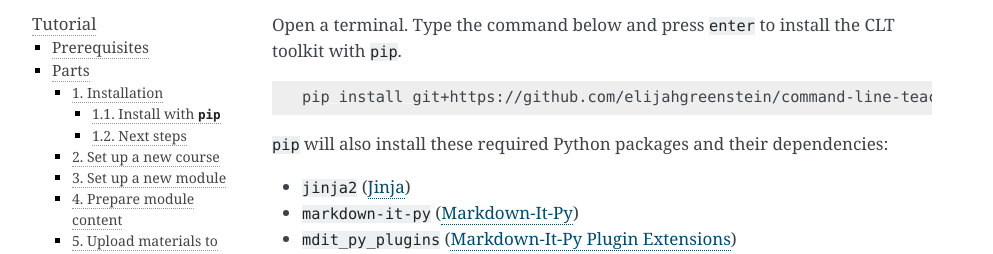
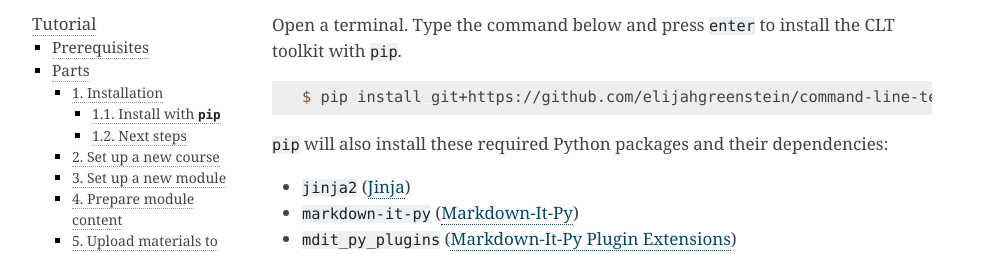
Before and after one commit to elijahgreenstein/command-line-teaching, a Sphinx documentation site: the page built from docs/source/tutorial/installation.rst, in a window 1280 px wide. Shown: the part 203-457 px from the top of the page, without its empty margins (148-1141 px from the left). Built offline with Sphinx 7.4.7, drawn with Linux system fonts in a browser that asks for light colours.

Commit message:
Consistently use console code blocks for CLI
Add prompt `$` before command (n.b. the prompt cannot be highlighted
with the cursor).

```diff
--- a/docs/source/howto/course.rst
+++ b/docs/source/howto/course.rst
@@ -10,9 +10,9 @@ Setup
 
 Use the ``newcourse`` tool to create a new course:
 
-.. code-block:: bash
+.. code-block:: console
 
-   clt newcourse <NAME>
+   $ clt newcourse <NAME>
 
 Answer the questions. After the ``newcourse`` tool creates course files, open ``<NAME>/_conf/settings.yam``.
 
--- a/docs/source/howto/module.rst
+++ b/docs/source/howto/module.rst
@@ -10,9 +10,9 @@ Setup
 
 Set up a new module with the ``addmod`` tool (replace ``<MODULE>`` with the module directory name):
 
-.. code-block:: bash
+.. code-block:: console
 
-  clt addmod <MODULE>
+  $ clt addmod <MODULE>
 
 Answer the questions; the ``addmod`` tool will create the files listed under ``<MODULE>``:
 
--- a/docs/source/tutorial/course.rst
+++ b/docs/source/tutorial/course.rst
@@ -19,9 +19,9 @@ Create a new course
 
 We are now ready to set up a new course. We can access the CLT toolkit with the command ``clt``, followed by the name of a "tool." To create a new course, we use the ``newcourse`` tool followed by the name of a directory. For this tutorial, we will set up our new course in a directory named ``CLT101``. Type the following command and press ``enter``:
 
-.. code-block:: bash
+.. code-block:: console
 
-  clt newcourse CLT101
+  $ clt newcourse CLT101
 
 You will now be asked a series of questions:
 
--- a/docs/source/tutorial/installation.rst
+++ b/docs/source/tutorial/installation.rst
@@ -10,9 +10,9 @@ Install with ``pip``
 
 Open a terminal. Type the command below and press ``enter`` to install the CLT toolkit with ``pip``.
 
-.. code-block:: bash
+.. code-block:: console
 
-  pip install git+https://github.com/elijahgreenstein/command-line-teaching.git
+  $ pip install git+https://github.com/elijahgreenstein/command-line-teaching.git
 
 ``pip`` will also install these required Python packages and their dependencies:
 
--- a/docs/source/tutorial/module.rst
+++ b/docs/source/tutorial/module.rst
@@ -10,9 +10,9 @@ Add a module
 
 Change into the ``CLT101`` directory; then type this command and press ``enter``:
 
-.. code-block:: bash
+.. code-block:: console
 
-  clt addmod Week_01
+  $ clt addmod Week_01
 
 You will now be asked a series of questions:
 
--- a/docs/source/tutorial/upload.rst
+++ b/docs/source/tutorial/upload.rst
@@ -10,9 +10,9 @@ The upload tool
 
 Module upload is simple with the CLT ``upmod`` tool. Make sure that ``CLT101`` is the current working directory; then type this command and press ``enter``:
 
-.. code-block:: bash
+.. code-block:: console
 
-  clt -v upmod Week_01
+  $ clt -v upmod Week_01
 
 We used the "verbose" option ``-v`` to make the ``upmod`` tool print messages about the upload process. If all settings are configured correctly, the following should print to the terminal:
 
```
